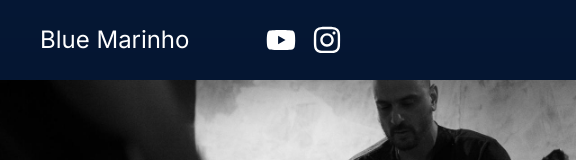
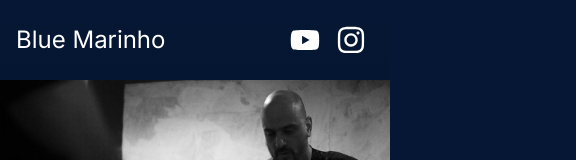
Before and after one commit to guerlak/bluemarinho, a Next.js app: page / in a window 390 px wide. Shown: the top 160 px of the page, 576 px wide, since content can reach past the window. Built offline with nearby package versions, Linux system fonts and the light colour scheme.

Commit message:
fix body layout

```diff
--- a/src/app/layout.tsx
+++ b/src/app/layout.tsx
@@ -23,7 +23,7 @@ export default function RootLayout({
       </head>
       <body className={`flex min-h-screen flex-col ${inter.className}`}>
         <Menu />
-        <main className="flex-grow mx-auto text-center justify-content content-center">
+        <main className="flex-grow text-center justify-content content-center">
           {children}
         </main>
         <Footer />
--- a/src/components/Menu.js
+++ b/src/components/Menu.js
@@ -3,7 +3,7 @@ import Link from "next/link";
 
 export default function Menu() {
   return (
-    <div className="flex justify-between items-center min-h-20 p-2 px-10">
+    <div className="flex justify-between items-center min-h-20 px-4 lg:px-10">
       <Link href={"/"}>
         <h1>Blue Marinho</h1>
       </Link>
```
